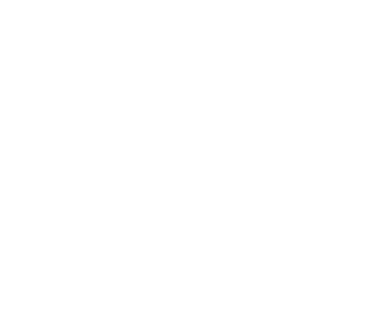
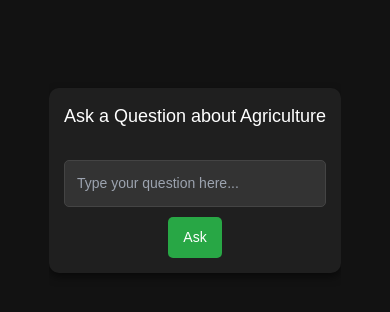
Before and after one commit to imanemarrouss/Smart-Irrigation-WebApp, a React Native app: screen /referentiel in a window 390 px wide. Before the commit this address had no page. Shown: the top 312 px of the page. Built offline with nearby package versions, Linux system fonts and the light colour scheme; what expo-notifications would draw is missing.

Commit message:
Rag Implementation

```diff
--- /dev/null
+++ b/src/components/Rag/AskQuestion.css
@@ -0,0 +1,140 @@
+html, body {
+    height: 100%; /* Ensure the body takes full viewport height */
+    margin: 0;
+    padding: 0;
+}
+body {
+    background-color: #121212; /* Dark background */
+    color: #e0e0e0; /* Light text for readability */
+    margin: 0;
+    font-family: Arial, sans-serif;
+    display: flex;
+    flex-direction: column; /* Ensure vertical alignment */
+    justify-content: center;
+    align-items: center;
+    height: 100vh; /* Full viewport height */
+    padding: 0 20px; /* Avoid content touching the edges */
+    box-sizing: border-box;
+}
+
+.ask-question-container {
+    margin-top: 30%;
+    justify-content: center;
+    max-width: 1000px;
+    width: 100%; /* Full width but constrained by max-width */
+    padding: 20px;
+    background-color: #1f1f1f; /* Dark card background */
+    border-radius: 10px;
+    box-shadow: 0 4px 8px rgba(0, 0, 0, 0.5); /* Slightly darker shadow */
+    text-align: center;
+}
+
+.ask-question-title {
+    font-size: 24px;
+    color: #ffffff; /* White title */
+    margin-bottom: 20px;
+}
+
+.ask-question-form {
+    display: flex;
+    flex-direction: column;
+    align-items: center;
+}
+
+.ask-question-input {
+    padding: 12px;
+    width: 100%; /* Use full width for responsiveness */
+    max-width: 400px; /* Limit max width for larger screens */
+    margin: 10px 0;
+    border: 1px solid #444; /* Darker border */
+    border-radius: 5px;
+    box-sizing: border-box;
+    font-size: 16px;
+    background-color: #333; /* Dark input background */
+    color: #e0e0e0; /* Light text in input */
+}
+
+.ask-question-button {
+    padding: 12px 20px;
+    background-color: #28a745;
+    color: white;
+    border: none;
+    border-radius: 5px;
+    cursor: pointer;
+    font-size: 16px;
+    transition: background-color 0.3s ease;
+}
+
+.ask-question-button:disabled {
+    background-color: grey;
+}
+
+.ask-question-button:hover {
+    background-color: #218838;
+}
+
+.error-message {
+    color: red;
+    margin-top: 10px;
+}
+
+.response-container {
+    margin-top: 20px;
+    text-align: left;
+    background-color: #2c2c2c; /* Darker response container */
+    padding: 15px;
+    border-radius: 5px;
+    box-shadow: 0 2px 4px rgba(0, 0, 0, 0.3); /* Slightly darker shadow */
+}
+
+.response-title {
+    font-size: 20px;
+    color: #ffffff; /* White text */
+    margin-bottom: 10px;
+}
+
+.response-message {
+    font-size: 16px;
+    color: #e0e0e0; /* Light response text */
+}
+
+/* Media Queries for Responsiveness */
+@media (max-width: 768px) {
+    .ask-question-title {
+        font-size: 20px; /* Slightly smaller title on smaller screens */
+    }
+
+    .ask-question-button {
+        font-size: 14px; /* Smaller button text on mobile */
+    }
+
+    .ask-question-input {
+        font-size: 14px; /* Smaller input text on mobile */
+    }
+
+    .response-title {
+        font-size: 18px; /* Smaller response title on mobile */
+    }
+
+    .response-message {
+        font-size: 14px; /* Smaller response message on mobile */
+    }
+}
+
+@media (max-width: 480px) {
+    body {
+        padding: 0 10px; /* Extra padding on very small screens */
+    }
+
+    .ask-question-container {
+        padding: 15px; /* Slightly reduced padding for small screens */
+    }
+
+    .ask-question-button {
+        padding: 10px 15px; /* Smaller button padding for small screens */
+    }
+
+    .ask-question-title {
+        font-size: 18px; /* Smaller title on extra small screens */
+    }
+}
--- /dev/null
+++ b/src/components/Rag/AskQuestion.js
@@ -0,0 +1,79 @@
+import React, { useState } from 'react';
+import './AskQuestion.css'; // Import the external CSS file
+
+const AskQuestion = () => {
+    const [question, setQuestion] = useState('');
+    const [response, setResponse] = useState(null);
+    const [loading, setLoading] = useState(false);
+    const [error, setError] = useState(null);
+
+    // Function to handle form submission
+    const handleSubmit = async (e) => {
+        e.preventDefault();
+        setLoading(true);
+        setError(null);  // Reset error state
+
+        try {
+            // Make the POST request to the backend
+            const res = await fetch('http://localhost:5000/api/query-memory-types', {
+                method: 'POST',
+                headers: {
+                    'Content-Type': 'application/json',
+                },
+                body: JSON.stringify({ question }),
+            });
+
+            const data = await res.json();
+            if (res.ok) {
+                // Update the response state with the answer
+                setResponse(data.response);
+            } else {
+                // Handle errors
+                setError(data.error || 'Something went wrong');
+            }
+        } catch (err) {
+            setError('Unable to connect to the backend');
+        } finally {
+            setLoading(false);  // Stop loading
+        }
+    };
+
+    return (
+        <div className="ask-question-container">
+            <h2 className="ask-question-title">Ask a Question about Agriculture</h2>
+            <form onSubmit={handleSubmit} className="ask-question-form">
+                <input
+                    type="text"
+                    value={question}
+                    onChange={(e) => setQuestion(e.target.value)}
+                    placeholder="Type your question here..."
+                    required
+                    className="ask-question-input"
+                />
+                <button
+                    type="submit"
+                    disabled={loading}
+                    className="ask-question-button"
+                >
+                    {loading ? 'Loading...' : 'Ask'}
+                </button>
+            </form>
+
+            {/* Show error message */}
+            {error && <p className="error-message">{error}</p>}
+
+            {/* Show loading indicator */}
+            {loading && <p className="loading-message">Loading...</p>}
+
+            {/* Display the response */}
+            {!loading && response && (
+                <div className="response-container">
+                    <h3 className="response-title">Response:</h3>
+                    <p className="response-message">{response}</p>
+                </div>
+            )}
+        </div>
+    );
+};
+
+export default AskQuestion;
--- a/src/navigation/AppNavigator.js
+++ b/src/navigation/AppNavigator.js
@@ -24,6 +24,7 @@
 import { AllPlants } from '../screens/AllPlants';
 import RagChainScreen from '../screens/RagChainScreen';
 import { BrowserRouter, Route, Routes } from 'react-router-dom';
+import AskQuestion from '../components/Rag/AskQuestion';
 const Stack = createStackNavigator();
 
 const AppNavigator = () => {
@@ -32,6 +33,8 @@
     <Routes>
       <Route path="/" element={<HomeScreen />} />
       <Route path='/home' element={<HomeScreen/>}></Route>
+      <Route path='/referentiel' element={<AskQuestion/>} />
+
     </Routes>
     </BrowserRouter>
   );
```
Also changed, not shown: App.css (line endings or trailing spaces), 1 other file (tests, documents, lock files or other folders).
